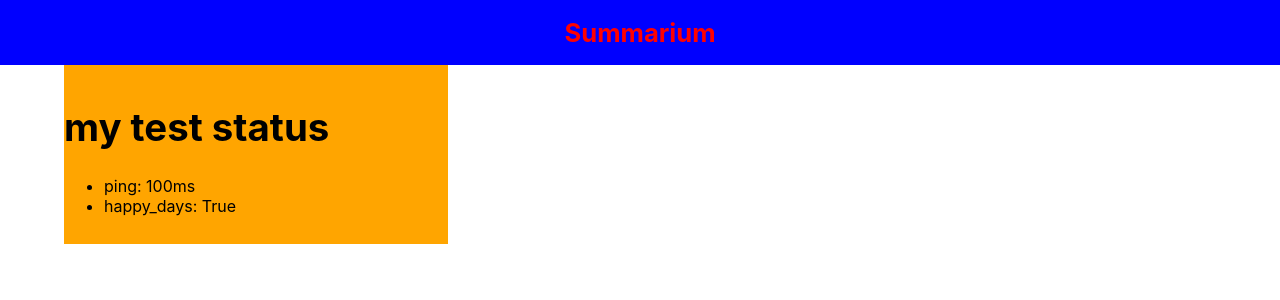
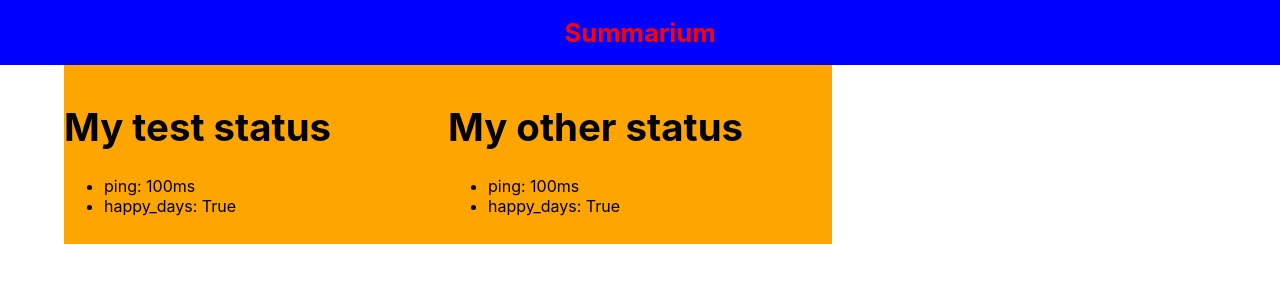
Before and after one commit to danielpodwysocki/summarium, a React (Create React App) app in the folder summarium/: page / in a window 1280 px wide. Shown: the top 300 px of the page. Built offline with nearby package versions, Linux system fonts and the light colour scheme.

Commit message:
feat: pass the statuses from App to Statuses component

```diff
--- a/summarium/src/App.js
+++ b/summarium/src/App.js
@@ -3,10 +3,27 @@ import Header from './Header.js';
 import Statuses from './Statuses';
 
 function App() {
+  /*
+  Each status is an object with the following fields:
+    - title str() - the title of the status
+    - bullet_points - an array containing dicts with the following keys:
+        - key str()- name of the bullet point (for example "latency")
+        - value str() - value to be displayed (for example 100ms)
+  */
+  let statuses = [
+    {
+      "title": "My test status",
+      "bullet_points": [{'key': 'ping', 'value':'100ms'}, {'key':'happy_days', 'value': 'True'}]
+    },
+    {
+      "title": "My other status",
+      "bullet_points": [{'key': 'ping', 'value':'200ms'}, {'key':'happy_days', 'value': 'Of course!'}]
+    }
+  ];
   return (
     <div className="App">
       <Header></Header>
-      <Statuses></Statuses>
+      <Statuses statuses={statuses}></Statuses>
     </div>
   );
 }
--- a/summarium/src/Statuses.js
+++ b/summarium/src/Statuses.js
@@ -1,11 +1,16 @@
 function Status(props){
+    console.log("rendering status: "  + props.title)
+    console.log("props:")
+    console.log(props)
     return(
         <div className="Status">
             <h1>{props.title}</h1>
             <ul>
-            {props.bullet_points.map(
-                kv_pair =>
-                <li key={kv_pair['key']}> {kv_pair['key']}: {kv_pair['value']} </li>)
+            {
+                props.bullet_points.map(
+                    kv_pair =>
+                   <li key={kv_pair['key']}> {kv_pair['key']}: {kv_pair['value']} </li>
+                )
             }
 
             </ul>
@@ -13,11 +18,18 @@ function Status(props){
     );
 }
 
-function Statuses(){
+function Statuses(props){
+    let statuses = []
     let bullet_points = [{'key': 'ping', 'value':'100ms'}, {'key':'happy_days', 'value': 'True'}]
+
+    props.statuses.forEach(status => {
+        console.log(status.title)
+        statuses.push(<Status title={status.title} bullet_points={bullet_points}></Status>)
+    });
+
     return(
         <div className="Statuses">
-            <Status title="my test status" bullet_points={bullet_points}></Status>
+            {statuses}
         </div>
     );
 }
```
